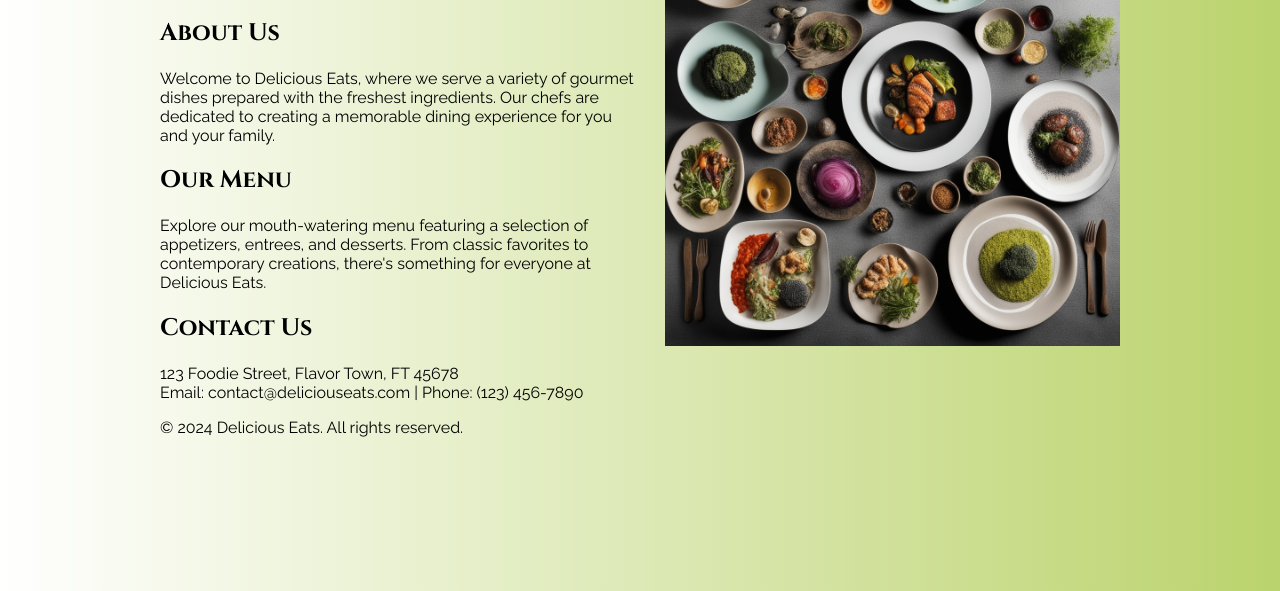
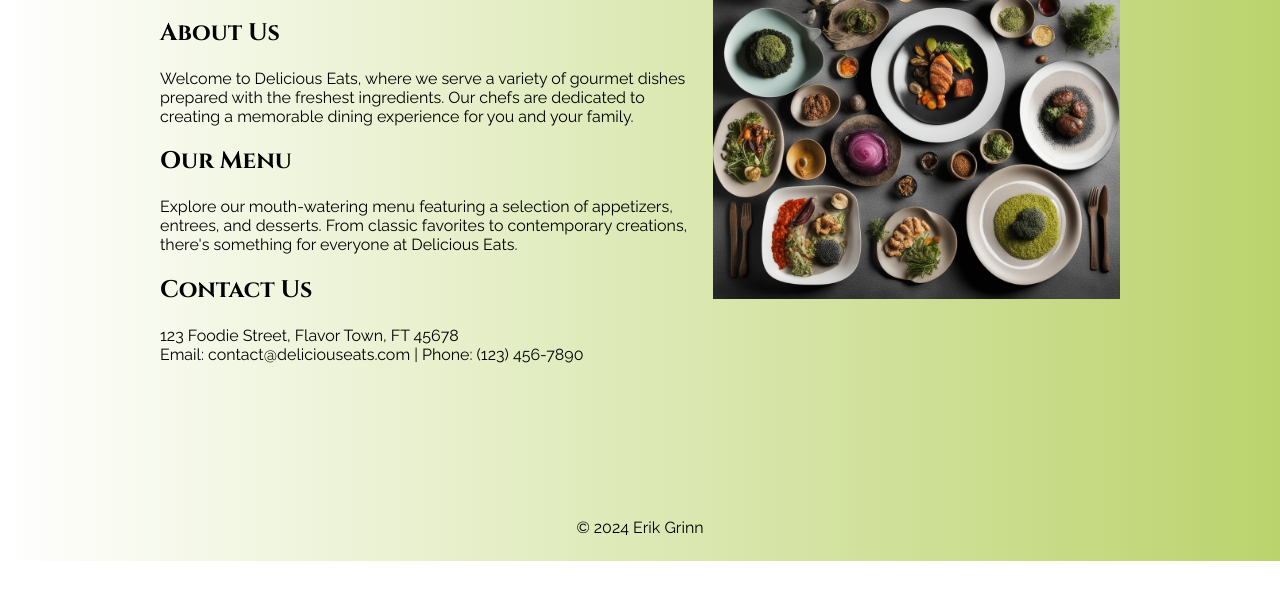
Before and after one commit to erikgrinn/odin-restaurant-page, a website built with webpack: page src/template.html in a window 1280 px wide. Shown: the part 239-830 px from the top of the page. After the commit the page ends 800 px from the top, so only its background shows below. Built offline with nearby package versions, Linux system fonts and the light colour scheme.

Commit message:
images, footer

```diff
--- a/src/home.js
+++ b/src/home.js
@@ -2,8 +2,6 @@ import homeImage from "./images/alien-dishes.jpg";
 
 const image = document.createElement("img");
 image.src = homeImage;
-
-
 
 const homeDiv = document.createElement('div')
 
@@ -51,11 +49,4 @@ contact.appendChild(contactTitle);
 contact.appendChild(contactText);
 homeDiv.appendChild(contact);
 
-// Create and append footer
-const footer = document.createElement('footer');
-const footerText = document.createElement('p');
-footerText.textContent = '© 2024 Delicious Eats. All rights reserved.';
-footer.appendChild(footerText);
-homeDiv.appendChild(footer);
-
 export {homeDiv, image}
--- a/src/styles.css
+++ b/src/styles.css
@@ -47,14 +47,8 @@ nav {
 }
 
 img {
-  /* background-image: url('./images/alien-dishes.jpg'); */
   height: 65%;
-  width: 65%;
-}
-
-footer {
-  background-color:var(--tan);
-  margin:0;
+  width: 60%;
 }
 
 
--- a/src/template.html
+++ b/src/template.html
@@ -20,5 +20,8 @@
         </nav>
     </header>
     <div id="content"></div>
+    <div class="footer">
+        &copy; 2024 Erik Grinn
+    </div>
 </body>
 </html>
```
Also changed, not shown: src/images/menu-dish-1.jpg (added), src/images/menu-dish-2.jpg (added), src/images/menu-dish-4.jpg (added), src/images/menu-dish-5.jpg (added), src/images/menu-dish-6.jpg (added), src/images/menu-dish3.jpg (added).
